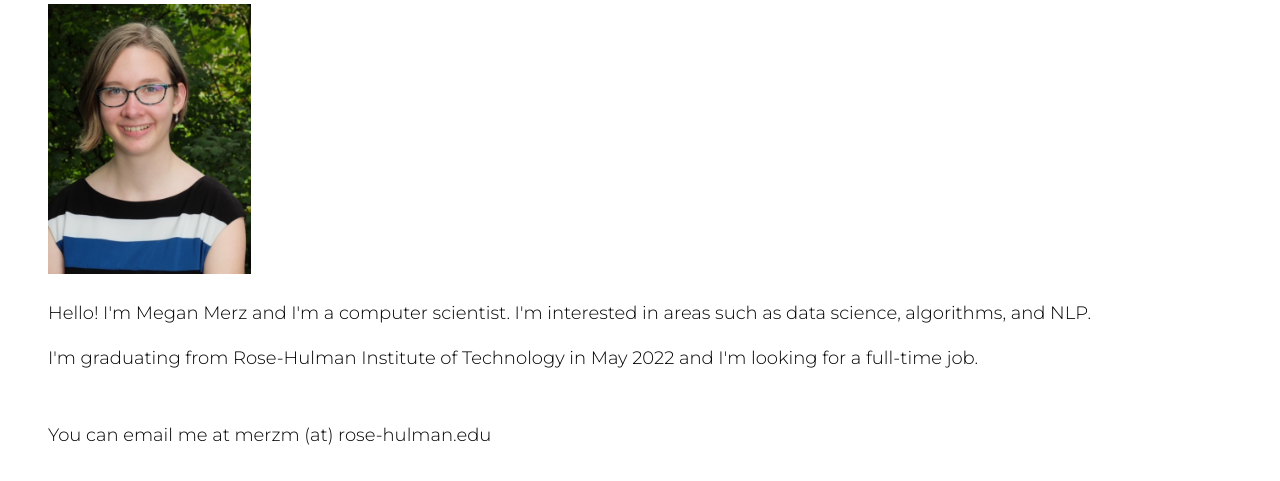
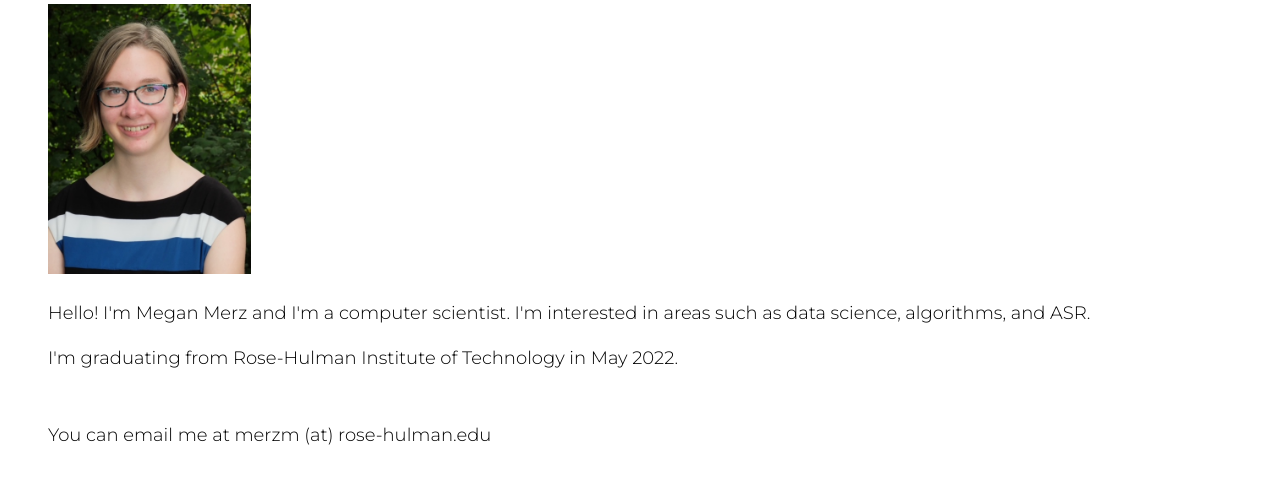
Before and after one commit to meganmerz/meganmerz.github.io, a plain HTML site: page index.html in a window 1280 px wide. Shown: the part 163-644 px from the top of the page. Drawn offline with Linux system fonts and the light colour scheme; a web font is replaced by a local one.

Commit message:
Updating

```diff
--- a/index.html
+++ b/index.html
@@ -26,8 +26,8 @@
             About
         </h1>
         <img alt="This is a picture of Megan." src="images/ThePicture.png">
-        <p>Hello! I'm Megan Merz and I'm a computer scientist. I'm interested in areas such as data science, algorithms, and NLP.</p>
-        <p>I'm graduating from Rose-Hulman Institute of Technology in May 2022 and I'm looking for a full-time job.</p>
+        <p>Hello! I'm Megan Merz and I'm a computer scientist. I'm interested in areas such as data science, algorithms, and ASR.</p>
+        <p>I'm graduating from Rose-Hulman Institute of Technology in May 2022.</p>
     </main>
     <footer>You can email me at merzm (at) rose-hulman.edu</footer>
     <script src="scripts/main.js"></script>
```
